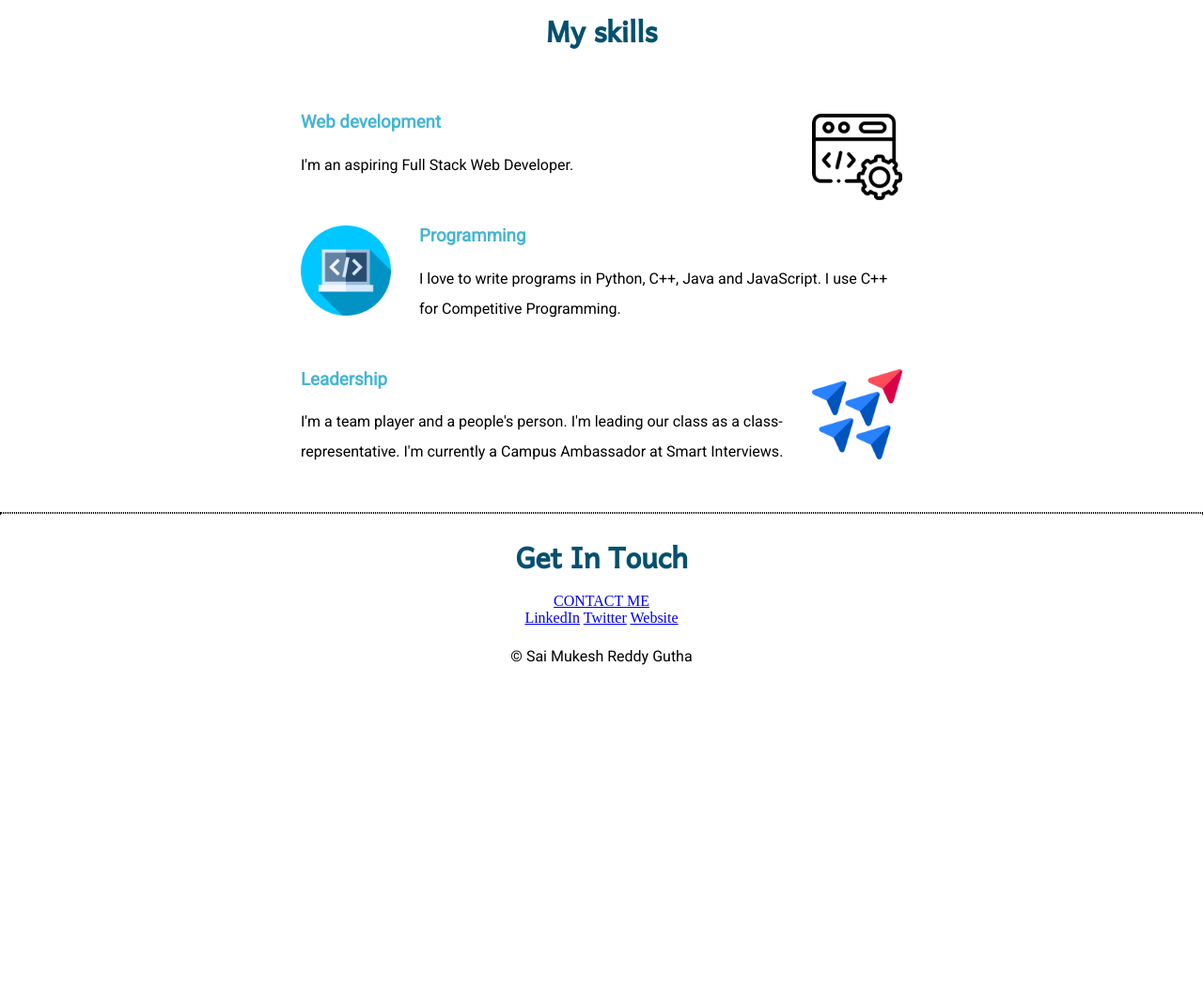
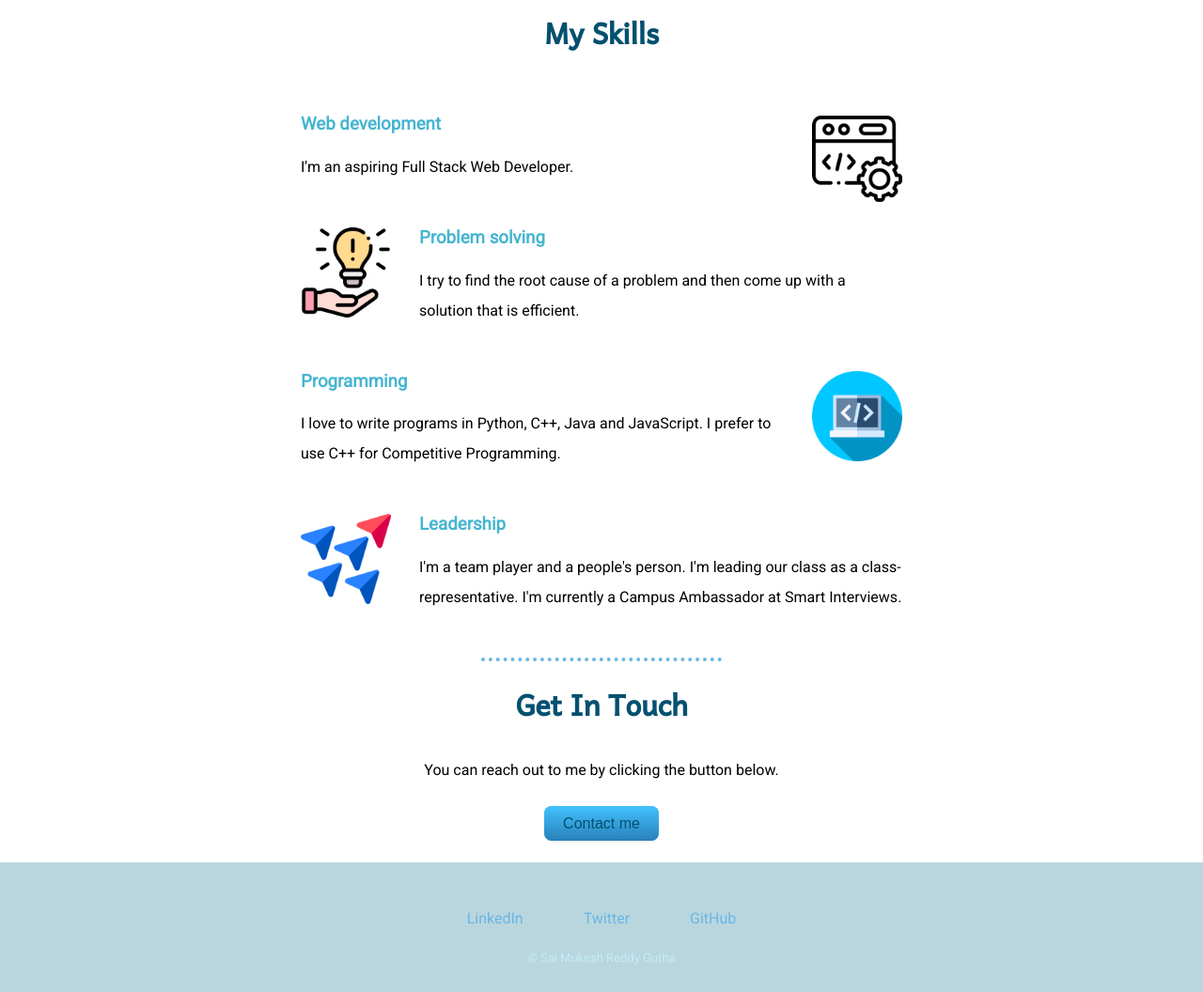
Before and after one commit to saimukeshreddygutha/Personal-Portfolio-Website, a plain HTML site: page index.html in a window 1280 px wide. Shown: the part 868-1924 px from the top of the page at 94% size. Before the commit the page ends 1599 px from the top, so only its background shows below. Drawn offline with Linux system fonts and the light colour scheme; a web font is replaced by a local one.

Commit message:
made changes to the footer

```diff
--- a/CSS/styles.css
+++ b/CSS/styles.css
@@ -80,6 +80,8 @@ p {
   width: 100px;
   height: 100px;
   border-radius: 50%;
+}
+.my-image:hover {
   filter: drop-shadow(0 0 0.75rem #42C2FF);
 }
 
@@ -103,5 +105,68 @@ p {
 
 hr{
   border-style: dotted;
+  border-top: 0;
+  border-left: 0;
+  border-right: 0;
+  border-width: 4px;
+  color: #69b6e4;
+  width: 20%;
+}
 
+.btn {
+  background: #42C2FF;
+  background-image: -webkit-linear-gradient(top, #42C2FF, #2980b9);
+  background-image: -moz-linear-gradient(top, #42C2FF, #2980b9);
+  background-image: -ms-linear-gradient(top, #42C2FF, #2980b9);
+  background-image: -o-linear-gradient(top, #42C2FF, #2980b9);
+  background-image: linear-gradient(to bottom, #42C2FF, #2980b9);
+  -webkit-border-radius: 8;
+  -moz-border-radius: 8;
+  border-radius: 8px;
+  font-family: Arial;
+  color: #03506F;
+  font-size: 16px;
+  padding: 10px 20px 10px 20px;
+  text-decoration: none;
 }
+
+.btn:hover {
+  background: #3cb0fd;
+  background-image: -webkit-linear-gradient(top, #3cb0fd, #3498db);
+  background-image: -moz-linear-gradient(top, #3cb0fd, #3498db);
+  background-image: -ms-linear-gradient(top, #3cb0fd, #3498db);
+  background-image: -o-linear-gradient(top, #3cb0fd, #3498db);
+  background-image: linear-gradient(to bottom, #3cb0fd, #3498db);
+  text-decoration: none;
+}
+
+
+footer {
+  background-color: #b9d6de;
+  padding: 50px 0 20px;
+  margin: 0;
+}
+
+.copyright{
+  font-family: 'Roboto', sans-serif;
+  font-size: 13px;
+  margin: 0;
+  color: #c3ecfa;
+  padding: 20px 0
+}
+
+.button {
+  margin: 2rem auto;
+  width: 50%;
+}
+
+a{
+  color: #69b6e4;
+  font-family: 'Roboto', sans-serif;
+  margin: 0 30px;
+  text-decoration: none;
+}
+
+a:hover {
+  color: #c3ecfa;
+}
--- a/index.html
+++ b/index.html
@@ -22,19 +22,25 @@
     </div>
     <hr>
     <div class="skills">
-      <h2>My skills</h2>
+      <h2>My Skills</h2>
       <div class="skill-row-1">
-        <img class="first-skill-img" src="Images/coding.png" alt="leader">
+        <img class="first-skill-img" src="Images/coding.png" alt="coding">
         <h3>Web development</h3>
         <p>I'm an aspiring Full Stack Web Developer.</p>
       </div>
       <div class="skill-row-1">
-        <img class="second-skill-img" src="Images/programming.png" alt="leader">
-        <h3>Programming</h3>
-        <p>I love to write programs in Python, C++, Java and JavaScript. I use C++ for Competitive Programming.</p>
+        <img class="second-skill-img" src="Images/problem-solving.png" alt="problem-solving">
+        <h3>Problem solving</h3>
+        <p>I try to find the root cause of a problem and then come up with a solution that is efficient.</p>
       </div>
       <div class="skill-row-1">
-        <img class="first-skill-img" src="Images/leadership.png" alt="leader">
+        <img class="first-skill-img" src="Images/programming.png" alt="programming">
+        <h3>Programming</h3>
+        <p>I love to write programs in Python, C++, Java and JavaScript. I prefer to use C++ for Competitive Programming.</p>
+      </div>
+
+      <div class="skill-row-1">
+        <img class="second-skill-img" src="Images/leadership.png" alt="leader">
         <h3>Leadership</h3>
         <p>I'm a team player and a people's person. I'm leading our class as a class-representative. I'm currently a Campus Ambassador at Smart Interviews.</p>
       </div>
@@ -42,13 +48,16 @@
     <hr>
     <div class="contact-me">
       <h2>Get In Touch</h2>
-      <a class="btn" href="mailto:name@email.com">CONTACT ME</a>
+      <p>You can reach out to me by clicking the button below.</p>
+      <div class="button">
+        <a class="btn" href="mailto:saimukesh139@gmail.com">Contact me</a>
+      </div>
     </div>
     <footer>
-      <a class="footer-link" href="https://www.linkedin.com/">LinkedIn</a>
-      <a class="footer-link" href="https://twitter.com/">Twitter</a>
-      <a class="footer-link" href="https://www.appbrewery.co/">Website</a>
-      <p>© Sai Mukesh Reddy Gutha</p>
+      <a class="footer-link" href="https://www.linkedin.com/in/sai-mukesh-reddy-2777661b8/">LinkedIn</a>
+      <a class="footer-link" href="https://twitter.com/gsmr139">Twitter</a>
+      <a class="footer-link" href="https://github.com/saimukeshreddygutha">GitHub</a>
+      <p class="copyright">© Sai Mukesh Reddy Gutha</p>
     </footer>
   </body>
 </html>
```
